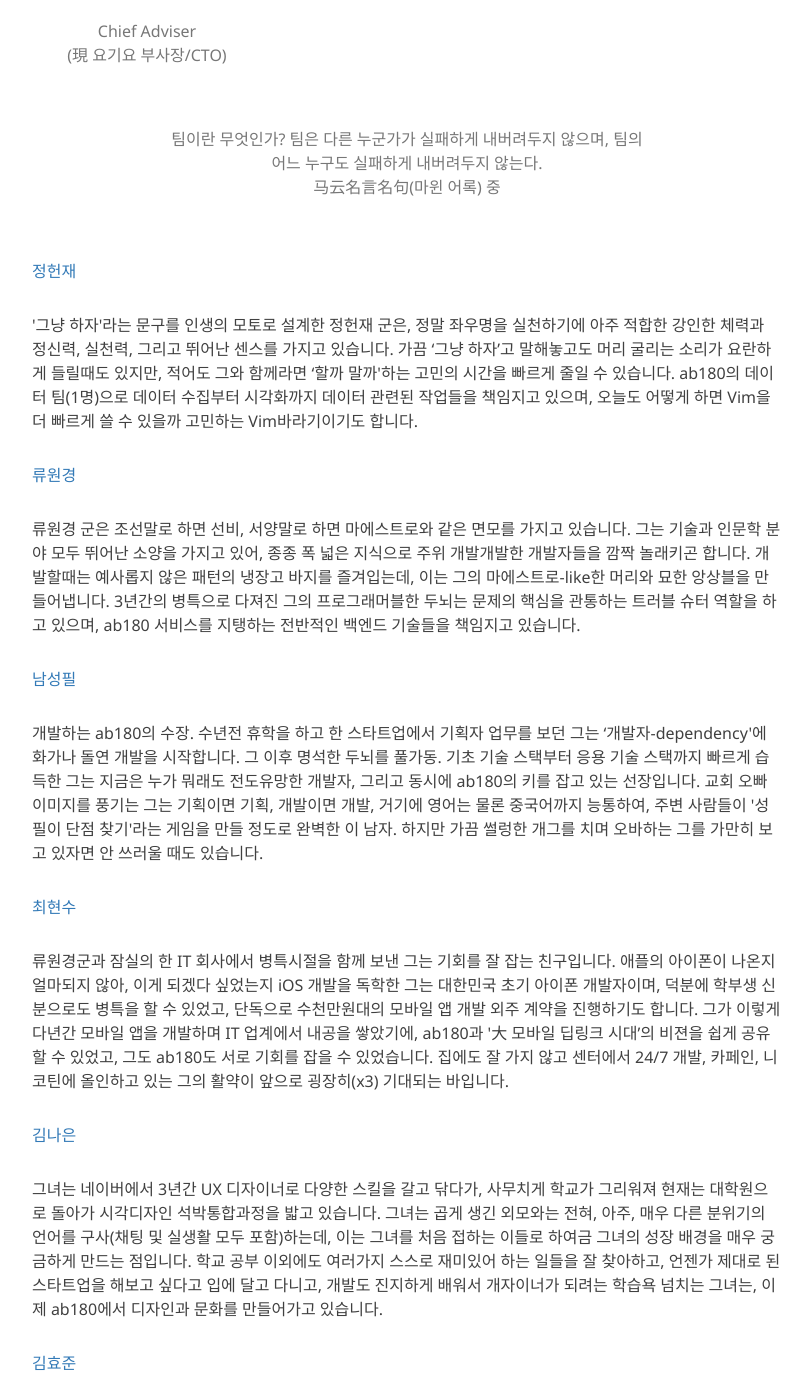
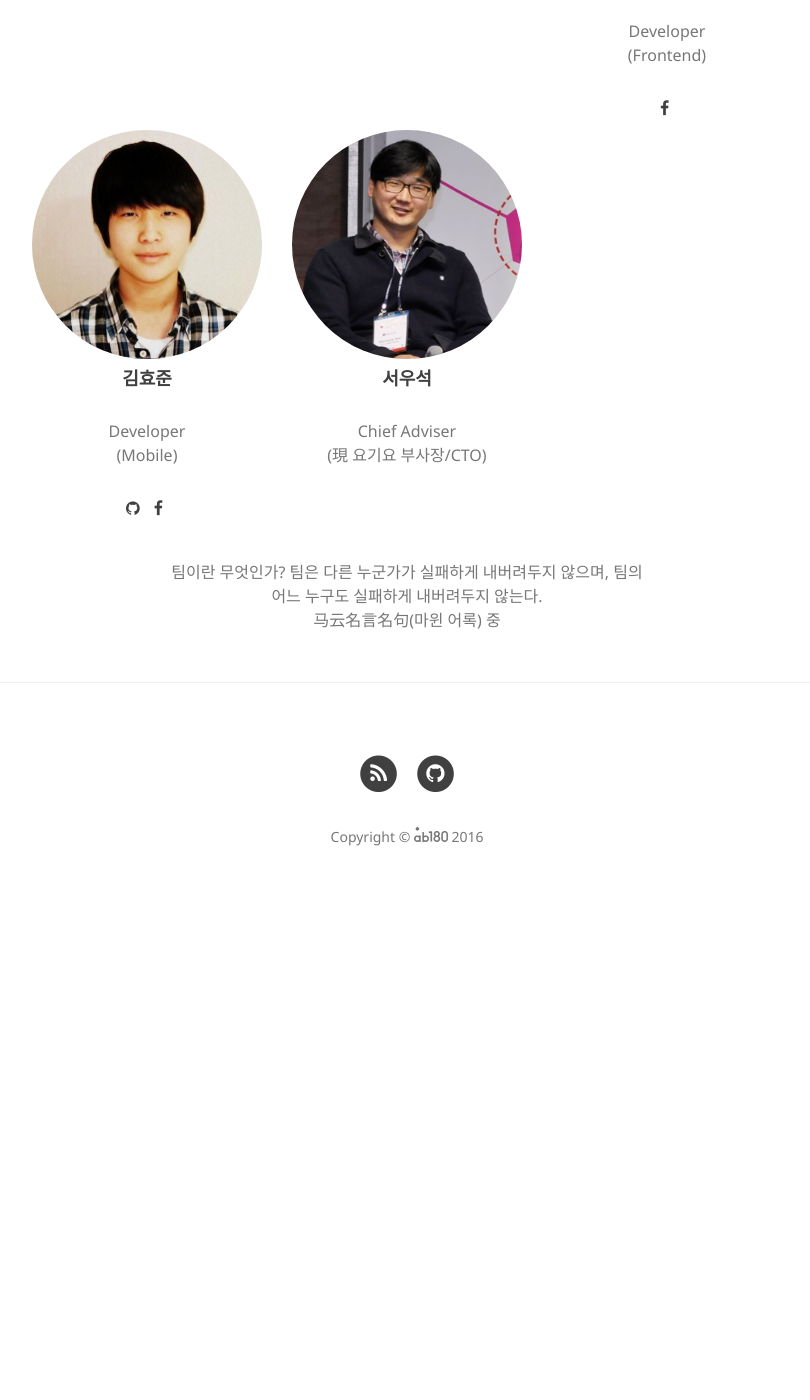
Before and after one commit to ab180/ab180.github.io, a Jekyll site: the page built from team.html, in a window 1280 px wide and 1400 px high, scrolled down 1734 px. Shown: the whole window, without its empty margins (233-1043 px from the left). Built offline with Jekyll 4.4.1, drawn with Linux system fonts in a browser that asks for light colours; nearby versions of some CDN libraries; after the commit the page ends 2646 px from its top, so only the background shows below that; some of the changed text lies outside the part shown.

Commit message:
made changes to following pages - nav - team - service - history

```diff
--- a/_includes/nav.html
+++ b/_includes/nav.html
@@ -27,9 +27,6 @@
                     <a href="{{ page.url | prepend: site.baseurl }}">{{ page.title }}</a>
                 </li>
                 {% endif %}{% endfor %}
-                <li>
-                    <a href="http://blog.ab180.co/">BLOG</a>
-                </li>
             </ul>
         </div>
         <!-- /.navbar-collapse -->
--- a/history.html
+++ b/history.html
@@ -1,5 +1,4 @@
 ---
-layout: page
 title: "History"
 description: "This is how We've been doing so far."
 header-img: "img/history-bg.jpg"
--- /dev/null
+++ b/service.html
@@ -0,0 +1,23 @@
+---
+title: "Service"
+description: "AirBridge, a perfect mobile inbound marketing tool"
+header-img: "img/service-bg.jpeg"
+---
+
+<p>AirBridge는 한국 최초의 모바일 딥링킹 기술을 이용한 앱사를 위한 마케팅 툴입니다.</p>
+
+<a href="">
+    <img src="" alt="" class="img-responsive img-circle"/>
+</a>
+
+<div classs="row">
+    <div class="col-sm-4">
+
+    </div>
+    <div class="col-sm-4">
+
+    </div>
+    <div class="col-sm-4">
+        w
+    </div>
+</div>
--- a/team.html
+++ b/team.html
@@ -64,6 +64,20 @@ header-img: "img/team-bg.jpeg"
     </div>
     <div class="col-sm-4">
         <div class="team-member text-center">
+            <img src="{{ site.baseurl }}/img/team/jiyeon.jpg" class="img-responsive img-circle" alt="">
+            <h4>송지연</h4>
+
+            <p class="text-muted">COO<br/>(Operation & Strategy)</p>
+            <ul class="list-inline social-buttons">
+                <li><a target="_blank" href="https://www.facebook.com/sjyall"><i class="fa fa-facebook"></i></a>
+                </li>
+                <li><a target="_blank" href="https://www.linkedin.com/in/songjiyeon"><i class="fa fa-linkedin"></i></a>
+                </li>
+            </ul>
+        </div>
+    </div>
+    <div class="col-sm-4">
+        <div class="team-member text-center">
             <img src="{{ site.baseurl }}/img/team/hyunsoo.jpg" class="img-responsive img-circle" alt="">
             <h4>최현수</h4>
 
@@ -86,6 +100,18 @@ header-img: "img/team-bg.jpeg"
                 <li><a target="_blank" href="https://www.facebook.com/nadory.dezak"><i class="fa fa-facebook"></i></a>
                 </li>
                 <li><a target="_blank" href="https://www.linkedin.com/pub/naeun-kim/78/a6b/1b1"><i class="fa fa-linkedin"></i></a>
+                </li>
+            </ul>
+        </div>
+    </div>
+    <div class="col-sm-4">
+        <div class="team-member text-center">
+            <img src="{{ site.baseurl }}/img/team/soo.jpg" class="img-responsive img-circle" alt="">
+            <h4>김수</h4>
+
+            <p class="text-muted">Developer<br/>(Frontend)</p>
+            <ul class="list-inline social-buttons">
+                <li><a target="_blank" href="https://www.facebook.com/profile.php?id=100001814874614"><i class="fa fa-facebook"></i></a>
                 </li>
             </ul>
         </div>
@@ -119,17 +145,16 @@ header-img: "img/team-bg.jpeg"
     </div>
 </div>
 
+<!--<p class="text-primary">정헌재</p><p>'그냥 하자'라는 문구를 인생의 모토로 설계한 정헌재 군은, 정말 좌우명을 실천하기에 아주 적합한 강인한 체력과 정신력, 실천력, 그리고 뛰어난 센스를 가지고 있습니다. 가끔 ‘그냥 하자’고 말해놓고도 머리 굴리는 소리가 요란하게 들릴때도 있지만, 적어도 그와 함께라면 ‘할까 말까'하는 고민의 시간을 빠르게 줄일 수 있습니다. ab180의 데이터 팀(1명)으로 데이터 수집부터 시각화까지 데이터 관련된 작업들을 책임지고 있으며, 오늘도 어떻게 하면 Vim을 더 빠르게 쓸 수 있을까 고민하는 Vim바라기이기도 합니다.</p>-->
 
-<p class="text-primary">정헌재</p><p>'그냥 하자'라는 문구를 인생의 모토로 설계한 정헌재 군은, 정말 좌우명을 실천하기에 아주 적합한 강인한 체력과 정신력, 실천력, 그리고 뛰어난 센스를 가지고 있습니다. 가끔 ‘그냥 하자’고 말해놓고도 머리 굴리는 소리가 요란하게 들릴때도 있지만, 적어도 그와 함께라면 ‘할까 말까'하는 고민의 시간을 빠르게 줄일 수 있습니다. ab180의 데이터 팀(1명)으로 데이터 수집부터 시각화까지 데이터 관련된 작업들을 책임지고 있으며, 오늘도 어떻게 하면 Vim을 더 빠르게 쓸 수 있을까 고민하는 Vim바라기이기도 합니다.</p>
+<!--<p class="text-primary">류원경</p><p>류원경 군은 조선말로 하면 선비, 서양말로 하면 마에스트로와 같은 면모를 가지고 있습니다. 그는 기술과 인문학 분야 모두 뛰어난 소양을 가지고 있어, 종종 폭 넓은 지식으로 주위 개발개발한 개발자들을 깜짝 놀래키곤 합니다. 개발할때는 예사롭지 않은 패턴의 냉장고 바지를 즐겨입는데, 이는 그의 마에스트로-like한 머리와 묘한 앙상블을 만들어냅니다. 3년간의 병특으로 다져진 그의 프로그래머블한 두뇌는 문제의 핵심을 관통하는 트러블 슈터 역할을 하고 있으며, ab180 서비스를 지탱하는 전반적인 백엔드 기술들을 책임지고 있습니다.</p>-->
 
-<p class="text-primary">류원경</p><p>류원경 군은 조선말로 하면 선비, 서양말로 하면 마에스트로와 같은 면모를 가지고 있습니다. 그는 기술과 인문학 분야 모두 뛰어난 소양을 가지고 있어, 종종 폭 넓은 지식으로 주위 개발개발한 개발자들을 깜짝 놀래키곤 합니다. 개발할때는 예사롭지 않은 패턴의 냉장고 바지를 즐겨입는데, 이는 그의 마에스트로-like한 머리와 묘한 앙상블을 만들어냅니다. 3년간의 병특으로 다져진 그의 프로그래머블한 두뇌는 문제의 핵심을 관통하는 트러블 슈터 역할을 하고 있으며, ab180 서비스를 지탱하는 전반적인 백엔드 기술들을 책임지고 있습니다.</p>
+<!--<p class="text-primary">남성필</p><p>개발하는 ab180의 수장. 수년전 휴학을 하고 한 스타트업에서 기획자 업무를 보던 그는 ‘개발자-dependency'에 화가나 돌연 개발을 시작합니다. 그 이후 명석한 두뇌를 풀가동. 기초 기술 스택부터 응용 기술 스택까지 빠르게 습득한 그는 지금은 누가 뭐래도 전도유망한 개발자, 그리고 동시에 ab180의 키를 잡고 있는 선장입니다. 교회 오빠 이미지를 풍기는 그는 기획이면 기획, 개발이면 개발, 거기에 영어는 물론 중국어까지 능통하여, 주변 사람들이 '성필이 단점 찾기'라는 게임을 만들 정도로 완벽한 이 남자. 하지만 가끔 썰렁한 개그를 치며 오바하는 그를 가만히 보고 있자면 안 쓰러울 때도 있습니다.</p>-->
 
-<p class="text-primary">남성필</p><p>개발하는 ab180의 수장. 수년전 휴학을 하고 한 스타트업에서 기획자 업무를 보던 그는 ‘개발자-dependency'에 화가나 돌연 개발을 시작합니다. 그 이후 명석한 두뇌를 풀가동. 기초 기술 스택부터 응용 기술 스택까지 빠르게 습득한 그는 지금은 누가 뭐래도 전도유망한 개발자, 그리고 동시에 ab180의 키를 잡고 있는 선장입니다. 교회 오빠 이미지를 풍기는 그는 기획이면 기획, 개발이면 개발, 거기에 영어는 물론 중국어까지 능통하여, 주변 사람들이 '성필이 단점 찾기'라는 게임을 만들 정도로 완벽한 이 남자. 하지만 가끔 썰렁한 개그를 치며 오바하는 그를 가만히 보고 있자면 안 쓰러울 때도 있습니다.</p>
+<!--<p class="text-primary">최현수</p><p>류원경군과 잠실의 한 IT 회사에서 병특시절을 함께 보낸 그는 기회를 잘 잡는 친구입니다. 애플의 아이폰이 나온지 얼마되지 않아, 이게 되겠다 싶었는지 iOS 개발을 독학한 그는 대한민국 초기 아이폰 개발자이며, 덕분에 학부생 신분으로도 병특을 할 수 있었고, 단독으로 수천만원대의 모바일 앱 개발 외주 계약을 진행하기도 합니다. 그가 이렇게 다년간 모바일 앱을 개발하며 IT 업계에서 내공을 쌓았기에, ab180과 '大 모바일 딥링크 시대’의 비젼을 쉽게 공유할 수 있었고, 그도 ab180도 서로 기회를 잡을 수 있었습니다. 집에도 잘 가지 않고 센터에서 24/7 개발, 카페인, 니코틴에 올인하고 있는 그의 활약이 앞으로 굉장히(x3) 기대되는 바입니다.</p>-->
 
-<p class="text-primary">최현수</p><p>류원경군과 잠실의 한 IT 회사에서 병특시절을 함께 보낸 그는 기회를 잘 잡는 친구입니다. 애플의 아이폰이 나온지 얼마되지 않아, 이게 되겠다 싶었는지 iOS 개발을 독학한 그는 대한민국 초기 아이폰 개발자이며, 덕분에 학부생 신분으로도 병특을 할 수 있었고, 단독으로 수천만원대의 모바일 앱 개발 외주 계약을 진행하기도 합니다. 그가 이렇게 다년간 모바일 앱을 개발하며 IT 업계에서 내공을 쌓았기에, ab180과 '大 모바일 딥링크 시대’의 비젼을 쉽게 공유할 수 있었고, 그도 ab180도 서로 기회를 잡을 수 있었습니다. 집에도 잘 가지 않고 센터에서 24/7 개발, 카페인, 니코틴에 올인하고 있는 그의 활약이 앞으로 굉장히(x3) 기대되는 바입니다.</p>
+<!--<p class="text-primary">김나은</p><p>그녀는 네이버에서 3년간 UX 디자이너로 다양한 스킬을 갈고 닦다가, 사무치게 학교가 그리워져 현재는 대학원으로 돌아가 시각디자인 석박통합과정을 밟고 있습니다. 그녀는 곱게 생긴 외모와는 전혀, 아주, 매우 다른 분위기의 언어를 구사(채팅 및 실생활 모두 포함)하는데, 이는 그녀를 처음 접하는 이들로 하여금 그녀의 성장 배경을 매우 궁금하게 만드는 점입니다. 학교 공부 이외에도 여러가지 스스로 재미있어 하는 일들을 잘 찾아하고, 언젠가 제대로 된 스타트업을 해보고 싶다고 입에 달고 다니고, 개발도 진지하게 배워서 개자이너가 되려는 학습욕 넘치는 그녀는, 이제 ab180에서 디자인과 문화를 만들어가고 있습니다.</p>-->
 
-<p class="text-primary">김나은</p><p>그녀는 네이버에서 3년간 UX 디자이너로 다양한 스킬을 갈고 닦다가, 사무치게 학교가 그리워져 현재는 대학원으로 돌아가 시각디자인 석박통합과정을 밟고 있습니다. 그녀는 곱게 생긴 외모와는 전혀, 아주, 매우 다른 분위기의 언어를 구사(채팅 및 실생활 모두 포함)하는데, 이는 그녀를 처음 접하는 이들로 하여금 그녀의 성장 배경을 매우 궁금하게 만드는 점입니다. 학교 공부 이외에도 여러가지 스스로 재미있어 하는 일들을 잘 찾아하고, 언젠가 제대로 된 스타트업을 해보고 싶다고 입에 달고 다니고, 개발도 진지하게 배워서 개자이너가 되려는 학습욕 넘치는 그녀는, 이제 ab180에서 디자인과 문화를 만들어가고 있습니다.</p>
+<!--<p class="text-primary">김효준</p><p>김효준군은 그의 나이와는 어울리지 않는, both 중저음의 보이스 and 초고도의 프로그래밍 실력을 갖춘 재목입니다. 그리고 또 한 번 그 나이와는 어울리지 않게, 스타트업 Deblur의 대표직을 수행하였으며, 구글 플레이스토어에서 선정된 앱들을 수없이 개발하기도 하였습니다. 마치 인공지능 자판기처럼, 개떡같이 말해도 찰떡같이 알아들어 프로그램(+a)을 만들어오고, 개발 이야기만 나눠보고서는 절대 나이를 가늠할 수 없는 그는. 아직 수학 여행을 가는 그의 나이는, 방년 18세. 아아! 나이는 숫자일 뿐이었습니다.</p>-->
 
-<p class="text-primary">김효준</p><p>김효준군은 그의 나이와는 어울리지 않는, both 중저음의 보이스 and 초고도의 프로그래밍 실력을 갖춘 재목입니다. 그리고 또 한 번 그 나이와는 어울리지 않게, 스타트업 Deblur의 대표직을 수행하였으며, 구글 플레이스토어에서 선정된 앱들을 수없이 개발하기도 하였습니다. 마치 인공지능 자판기처럼, 개떡같이 말해도 찰떡같이 알아들어 프로그램(+a)을 만들어오고, 개발 이야기만 나눠보고서는 절대 나이를 가늠할 수 없는 그는. 아직 수학 여행을 가는 그의 나이는, 방년 18세. 아아! 나이는 숫자일 뿐이었습니다.</p>
-
-<p class="text-primary">서우석</p><p>엄청난 예지력과 인사이트로 항상 팀원들을 놀라게 만들며 마치 간달프와 같은 아우라를 뿜어내는 그의 이름은 서우석. 그가 어렸을 때부터 쌓아온 전설적인 이력들은 구글에 그의 이름 석자만 쳐봐도 알 수 있습니다. 호기심이 많은 그가 즐겨찾는 말은 '뭐야? 뭐가? 어떤거?'이기 때문에 그의 앞에서 그가 모르는 말들은 할 수가 없습니다. '허허실실 서브'로 탁구에서도 두각을 나타내는 그는 정말 못하는 것이 없는 팔방미인. 아니 미남. 아니.. 음...</p>
+<!--<p class="text-primary">서우석</p><p>엄청난 예지력과 인사이트로 항상 팀원들을 놀라게 만들며 마치 간달프와 같은 아우라를 뿜어내는 그의 이름은 서우석. 그가 어렸을 때부터 쌓아온 전설적인 이력들은 구글에 그의 이름 석자만 쳐봐도 알 수 있습니다. 호기심이 많은 그가 즐겨찾는 말은 '뭐야? 뭐가? 어떤거?'이기 때문에 그의 앞에서 그가 모르는 말들은 할 수가 없습니다. '허허실실 서브'로 탁구에서도 두각을 나타내는 그는 정말 못하는 것이 없는 팔방미인. 아니 미남. 아니.. 음...</p>-->
```
Also changed, not shown: img/team/jiyeon.jpg (added), img/team/soo.jpg (added).
